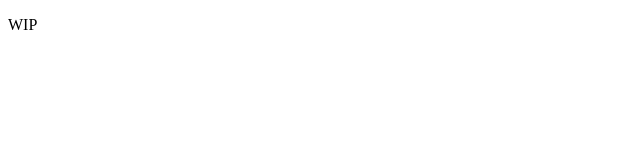
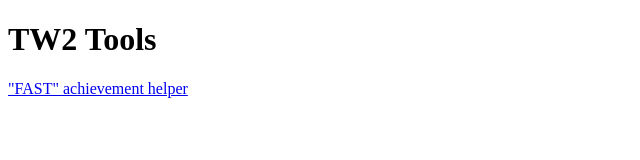
Before and after one commit to cadence-s/tw2-tools, a plain HTML site: page index.html in a window 1280 px wide. Shown: the whole page, without its empty margins (0-640 px from the left). Drawn offline with Linux system fonts and the light colour scheme.

Commit message:
set up main page

```diff
--- a/index.html
+++ b/index.html
@@ -1,6 +1,10 @@
 <!DOCTYPE html>
 <html>
+<head>
+	<title>TW2 Tools</title>
+</head>
 <body>
-<p>WIP</p>
+	<h1>TW2 Tools</h1>
+	<p><a href="fast.html">"FAST" achievement helper</a></p>
 </body>
 </html>
```
